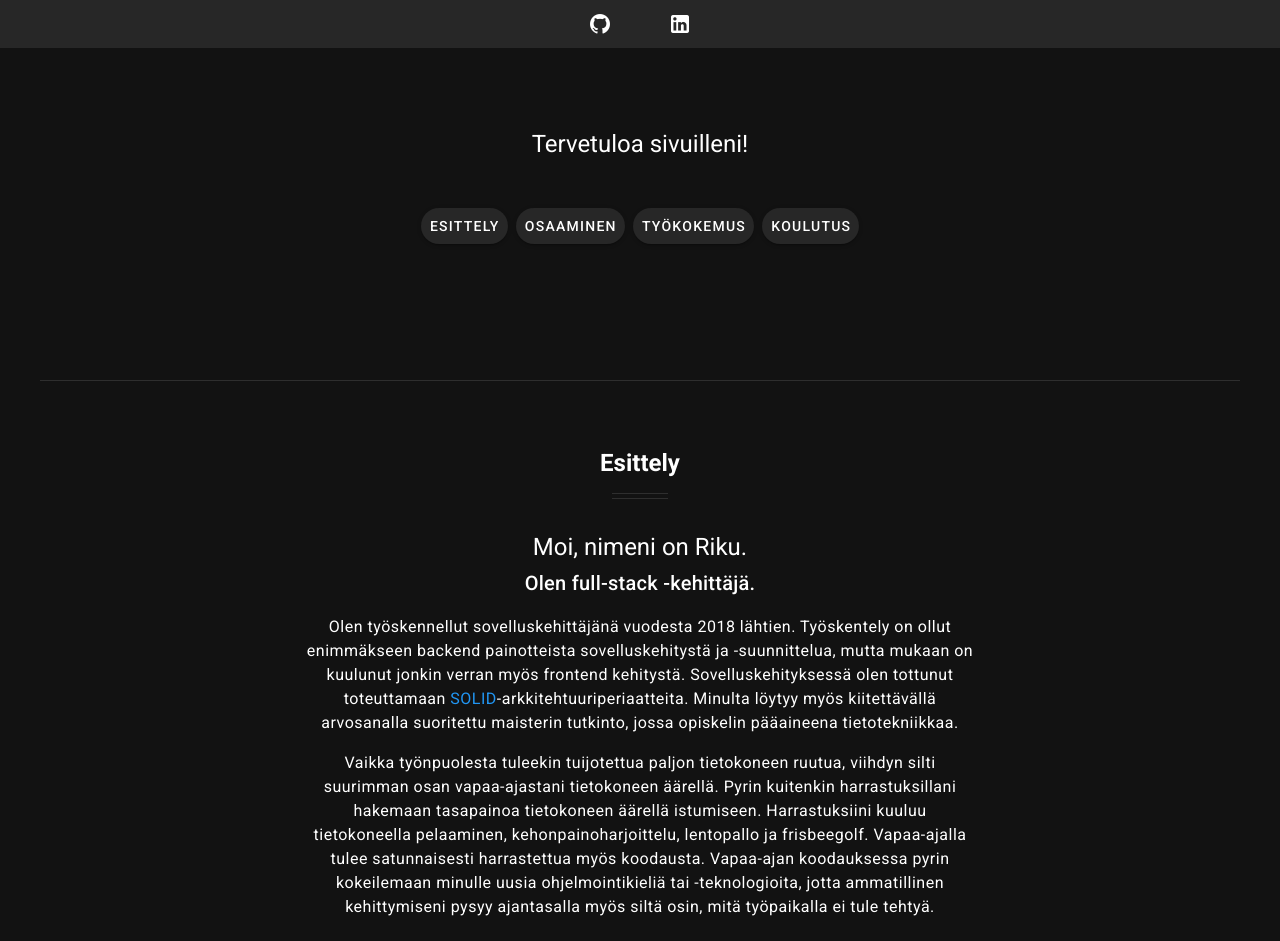
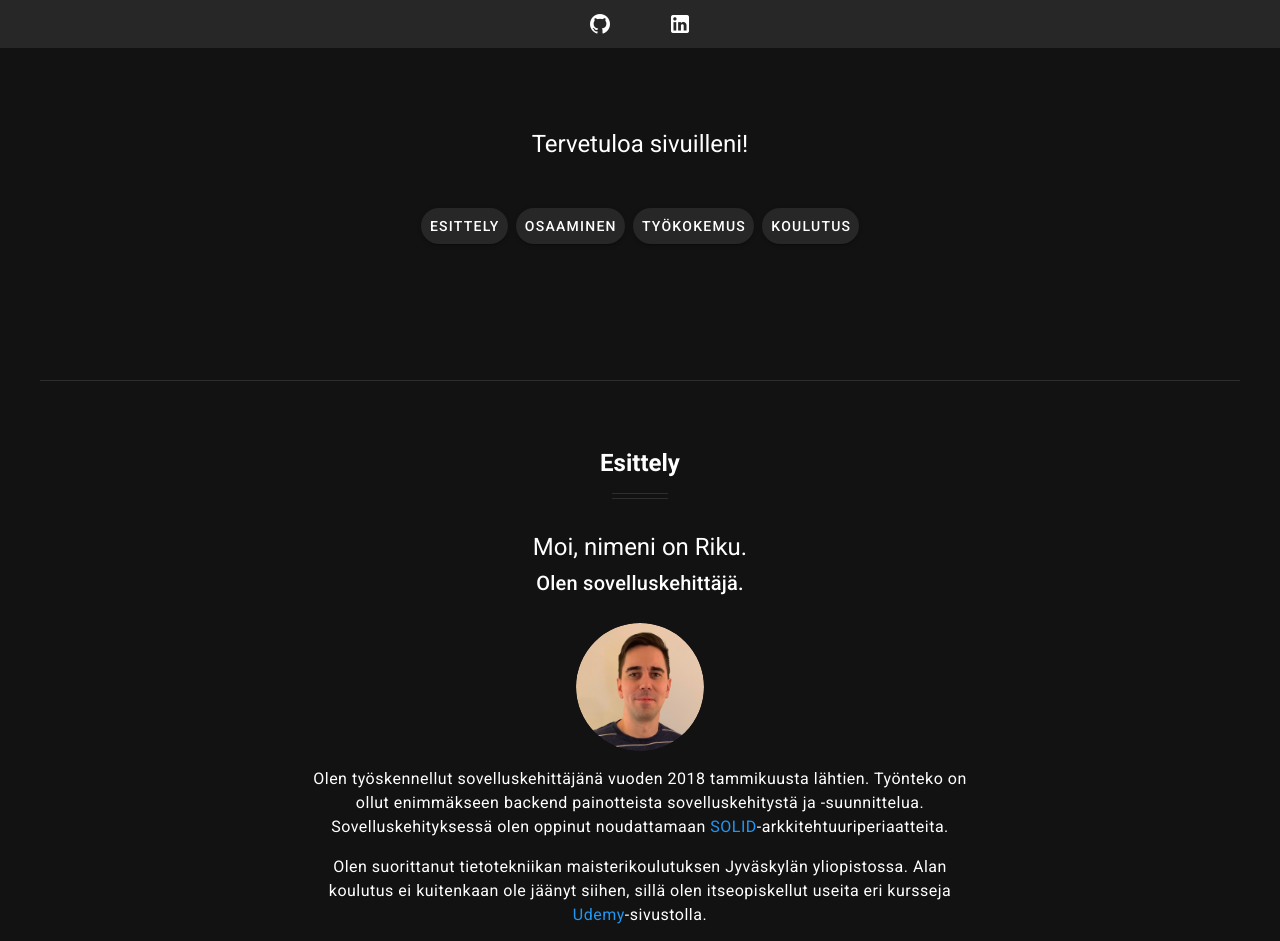
Before and after one commit to RikuKukkaniemi/my-website, a Vue app: page / in a window 1280 px wide. Shown: the top 941 px of the page. Built offline with nearby package versions, Linux system fonts and the light colour scheme.

Commit message:
Update introduction texts

```diff
--- a/src/components/Introduction.vue
+++ b/src/components/Introduction.vue
@@ -2,24 +2,40 @@
   <div>
     <h2 class="text-center my-3">Esittely</h2>
     <HeaderUnderliner />
-    <v-card elevation="0" color="transparent" class="text-center mx-auto" max-width="700">
-      <v-card-subtitle class="headline text--primary py-0">Moi, nimeni on Riku.</v-card-subtitle>
-      <v-card-subtitle class="title text--primary pt-1">Olen full-stack -kehittäjä.</v-card-subtitle>
+    <v-card
+      elevation="0"
+      color="transparent"
+      class="text-center mx-auto"
+      max-width="700"
+    >
+      <v-card-subtitle class="headline text--primary py-0"
+        >Moi, nimeni on Riku.</v-card-subtitle
+      >
+      <v-card-subtitle class="title text--primary pt-1"
+        >Olen sovelluskehittäjä.</v-card-subtitle
+      >
+      <v-avatar class="mt-2" size="128">
+        <img src="../assets/profile.jpg" alt="Riku" />
+      </v-avatar>
       <v-card-text>
         <div class="text--primary body-1">
-          Olen työskennellut sovelluskehittäjänä vuodesta 2018 lähtien. Työskentely on ollut enimmäkseen backend painotteista sovelluskehitystä ja -suunnittelua, mutta mukaan on kuulunut jonkin verran myös frontend kehitystä. Sovelluskehityksessä olen tottunut toteuttamaan
+          Olen työskennellut sovelluskehittäjänä vuoden 2018 tammikuusta lähtien. Työnteko
+          on ollut enimmäkseen backend painotteista sovelluskehitystä ja
+          -suunnittelua. Sovelluskehityksessä olen oppinut noudattamaan
           <a
             href="https://en.wikipedia.org/wiki/SOLID"
             class="text-decoration-none"
-          >SOLID</a>-arkkitehtuuriperiaatteita. Minulta löytyy myös kiitettävällä arvosanalla suoritettu maisterin tutkinto, jossa opiskelin pääaineena tietotekniikkaa.
+            >SOLID</a
+          >-arkkitehtuuriperiaatteita.
         </div>
-        <div
-          class="text--primary mt-4 body-1"
-        >Vaikka työnpuolesta tuleekin tuijotettua paljon tietokoneen ruutua, viihdyn silti suurimman osan vapaa-ajastani tietokoneen äärellä. Pyrin kuitenkin harrastuksillani hakemaan tasapainoa tietokoneen äärellä istumiseen. Harrastuksiini kuuluu tietokoneella pelaaminen, kehonpainoharjoittelu, lentopallo ja frisbeegolf. Vapaa-ajalla tulee satunnaisesti harrastettua myös koodausta. Vapaa-ajan koodauksessa pyrin kokeilemaan minulle uusia ohjelmointikieliä tai -teknologioita, jotta ammatillinen kehittymiseni pysyy ajantasalla myös siltä osin, mitä työpaikalla ei tule tehtyä.</div>
+        <div class="text--primary mt-4 body-1">
+          Olen suorittanut tietotekniikan maisterikoulutuksen Jyväskylän
+          yliopistossa. Alan koulutus ei kuitenkaan ole jäänyt siihen, sillä
+          olen itseopiskellut useita eri kursseja
+          <a href="https://www.udemy.com/" class="text-decoration-none">Udemy</a
+          >-sivustolla.
+        </div>
       </v-card-text>
-      <v-avatar class="mt-2" size="128">
-        <img src="../assets/profile.jpg" alt="Riku" />
-      </v-avatar>
     </v-card>
   </div>
 </template>
```
